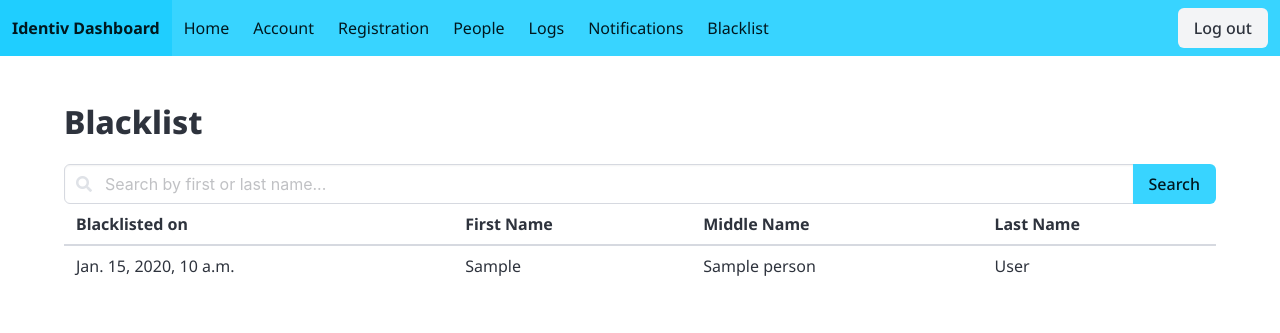
After one commit to Avaneesh-Chopdekar/Identiv, a Django app: page /dashboard/blacklist/ in a window 1280 px wide. The commit adds this page. Shown: the top 333 px of the page. Run offline with Django 5.2, Linux system fonts and the light colour scheme; a user stored in the database is signed in; tables that the repository leaves empty hold one stand-in row (values such as "Sample post").

Commit message:
added notifications and blacklist feature

```diff
--- a/app/models.py
+++ b/app/models.py
@@ -31,6 +31,7 @@
     middle_name = models.CharField(max_length=50, blank=True, null=True)
     last_name = models.CharField(max_length=50)
     face_embedding = VectorField(dimensions=128)
+    is_active = models.BooleanField(default=False)  # To prevent login if registration not accepted
     created_at = models.DateTimeField(auto_now_add=True)
 
     def __str__(self):
--- a/dashboard/admin.py
+++ b/dashboard/admin.py
@@ -1,8 +1,10 @@
 from django.contrib import admin
-from .models import LoginLog, PersonDetail, CustomField, Option
+from .models import LoginLog, PersonDetail, CustomField, Option, Notification, Blacklist
 
 # Register your models here.
 admin.site.register(LoginLog)
 admin.site.register(PersonDetail)
 admin.site.register(CustomField)
 admin.site.register(Option)
+admin.site.register(Notification)
+admin.site.register(Blacklist)
--- a/dashboard/apps.py
+++ b/dashboard/apps.py
@@ -4,3 +4,7 @@
 class DashboardConfig(AppConfig):
     default_auto_field = 'django.db.models.BigAutoField'
     name = 'dashboard'
+
+
+    def ready(self):
+        import dashboard.signals
--- a/dashboard/models.py
+++ b/dashboard/models.py
@@ -69,3 +69,32 @@
 
     def __str__(self):
         return f"Response of {self.person.first_name} {self.person.last_name} to {self.custom_field.name} from {self.custom_field.organization.organization_name}"
+
+
+class Notification(models.Model):
+    PENDING = "Pending"
+    ACCEPTED = "Accepted"
+    REJECTED = "Rejected"
+
+    STATUS_CHOICES = [
+        (PENDING, "Pending"),
+        (ACCEPTED, "Accepted"),
+        (REJECTED, "Rejected"),
+    ]
+
+    uid = models.UUIDField(primary_key=True, default=uuid.uuid4, editable=False)
+    person = models.ForeignKey(Person, on_delete=models.CASCADE)
+    organization = models.ForeignKey(Organization, on_delete=models.CASCADE)
+    status = models.CharField(max_length=20, choices=STATUS_CHOICES, default=PENDING)
+    created_at = models.DateTimeField(auto_now_add=True)
+
+    def __str__(self):
+        return f"Notification for {self.organization} from {self.person}"
+
+
+class Blacklist(models.Model):
+    uid = models.UUIDField(primary_key=True, default=uuid.uuid4, editable=False)
+    person = models.ForeignKey(Person, on_delete=models.CASCADE)
+    organization = models.ForeignKey(Organization, on_delete=models.CASCADE)
+    blacklisted_on = models.DateTimeField(auto_now_add=True)
+    reason = models.TextField(null=True, blank=True)
--- /dev/null
+++ b/dashboard/templates/dashboard/blacklist.html
@@ -0,0 +1,52 @@
+{% extends 'dashboard/base.html' %}
+
+{% block title %}
+Blacklist
+{% endblock %}
+
+{% block body %}
+<section class="section">
+    <div class="container">
+        <h1 class="title">Blacklist</h1>
+        <form method="GET" action="">
+            <div class="field has-addons">
+                <div class="control has-icons-left is-expanded">
+                    <input class="input" type="text" name="search" value="{{ search_query }}"
+                        placeholder="Search by first or last name...">
+                    <span class="icon is-left">
+                        <i class="fas fa-search"></i>
+                    </span>
+                </div>
+                <div class="control">
+                    <button type="submit" class="button is-primary">Search</button>
+                </div>
+            </div>
+        </form>
+
+        <table class="table is-striped is-fullwidth">
+            <thead>
+                <tr>
+                    <th>Blacklisted on</th>
+                    <th>First Name</th>
+                    <th>Middle Name</th>
+                    <th>Last Name</th>
+                </tr>
+            </thead>
+            <tbody>
+                {% for blacklisted_person in blacklist %}
+                <tr>
+                    <td>{{ blacklisted_person.blacklisted_on }}</td>
+                    <td>{{ blacklisted_person.person.first_name }}</td>
+                    <td>{{ blacklisted_person.person.middle_name }}</td>
+                    <td>{{ blacklisted_person.person.last_name }}</td>
+                </tr>
+                {% empty %}
+                <tr>
+                    <td colspan="4">Nobody blacklisted.</td>
+                </tr>
+                {% endfor %}
+            </tbody>
+        </table>
+    </div>
+</section>
+{% endblock %}
--- a/dashboard/templates/dashboard/partials/navbar.html
+++ b/dashboard/templates/dashboard/partials/navbar.html
@@ -34,6 +34,9 @@
             <a class="navbar-item" href="{% url 'notifications' %}">
                 Notifications
             </a>
+            <a class="navbar-item" href="{% url 'blacklist' %}">
+                Blacklist
+            </a>
         </div>
 
         <div class="navbar-end">
--- a/dashboard/urls.py
+++ b/dashboard/urls.py
@@ -2,9 +2,10 @@
 from . import views
 
 urlpatterns = [
-    path("registration_fields/", views.registration_fields, name="registration_fields"),
+    path("registration-fields/", views.registration_fields, name="registration_fields"),
     path("people/", views.people_view, name="people"),
     path("logs/", views.logs_view, name="logs"),
+    path("blacklist/", views.blacklist, name="blacklist"),
     path("notifications/", views.notifications_view, name="notifications"),
-    path("delete_person/<person_id>/", views.delete_person, name="delete_person"),
+    path("delete-person/<person_id>/", views.delete_person, name="delete_person"),
 ]
--- a/dashboard/views.py
+++ b/dashboard/views.py
@@ -5,7 +5,7 @@
 
 from app.models import Person
 from dashboard.forms import CustomFieldForm, OptionForm
-from dashboard.models import CustomField, Option, PersonDetail
+from dashboard.models import Blacklist, CustomField, Notification, Option, PersonDetail
 
 
 # Create your views here.
@@ -151,8 +151,31 @@
 
 @login_required
 def notifications_view(request):
-    # TODO: Create a database model for storing it and send notification alert via email of organization with a link to notification page in it.
-    return render(request, "dashboard/notifications.html")
+    notifications = Notification.objects.filter(organization=request.user)
+
+    if request.method == "POST":
+        notification_id = request.POST["notification_id"]
+        decision = request.POST["decision"]
+        notification = get_object_or_404(Notification, uid=notification_id)
+
+        if decision == "approve":
+            # Add the person to the organization and approve their membership in this specific org
+            notification.organization.people.add(notification.person)
+            notification.person.is_active = True  # Mark as approved for this org
+            notification.person.save()
+        elif decision == "reject":
+            # If rejected, remove from the organization and add to blacklist
+            notification.organization.people.remove(notification.person)
+            Blacklist.objects.create(
+                person=notification.person, organization=notification.organization
+            )
+
+        notification.delete()  # Remove the notification after action is taken
+        return redirect("notifications")  # Reload the page
+
+    return render(
+        request, "dashboard/notifications.html", {"notifications": notifications}
+    )
 
 
 @login_required
@@ -164,3 +187,22 @@
     except Person.DoesNotExist:
         messages.error(request, "Person not found.")
     return redirect("people")
+
+
+@login_required
+def blacklist(request):
+    search_query = request.GET.get("search", "").strip()
+
+    if search_query:
+        # Filter people based on first name or last name and ensure they belong to the current organization
+        blacklist = Blacklist.objects.filter(
+            Q(person__first_name__icontains=search_query)
+            | Q(person__last_name__icontains=search_query),
+            organization=request.user,
+        ).order_by("-blacklisted_on")
+    else:
+        # If no search query, show all people from the current organization
+        blacklist = Blacklist.objects.all().order_by("-blacklisted_on")
+
+    context = {"blacklist": blacklist, "search_query": search_query}
+    return render(request, "dashboard/blacklist.html", context)
```
Also changed, not shown: app/utils.py (+6 -1 lines), app/views.py (+17 -0 lines), dashboard/signals.py (added, +25 -0 lines), dashboard/templates/dashboard/notifications.html (+51 -1 lines), dashboard/templates/dashboard/people.html (+15 -2 lines), app/migrations/0003_person_is_active.py (added), dashboard/migrations/0004_blacklist_notification.py (added).
